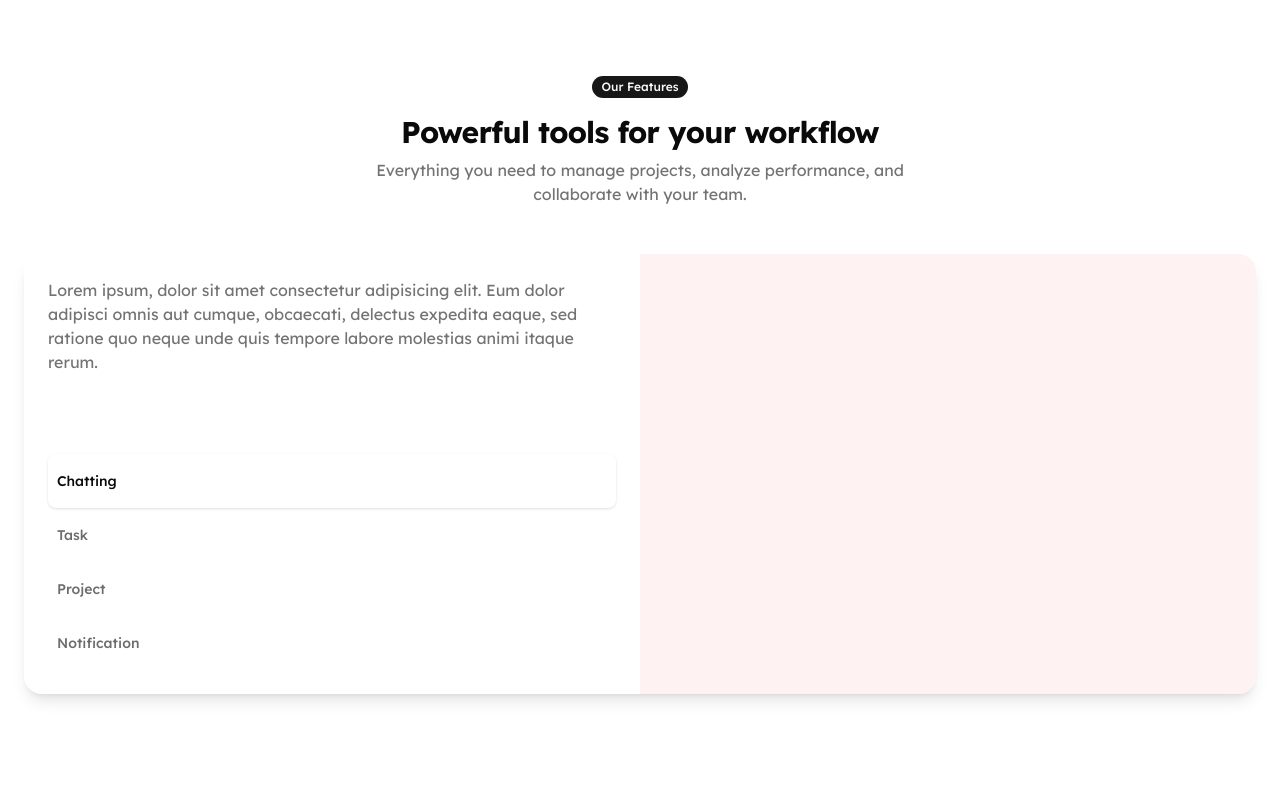
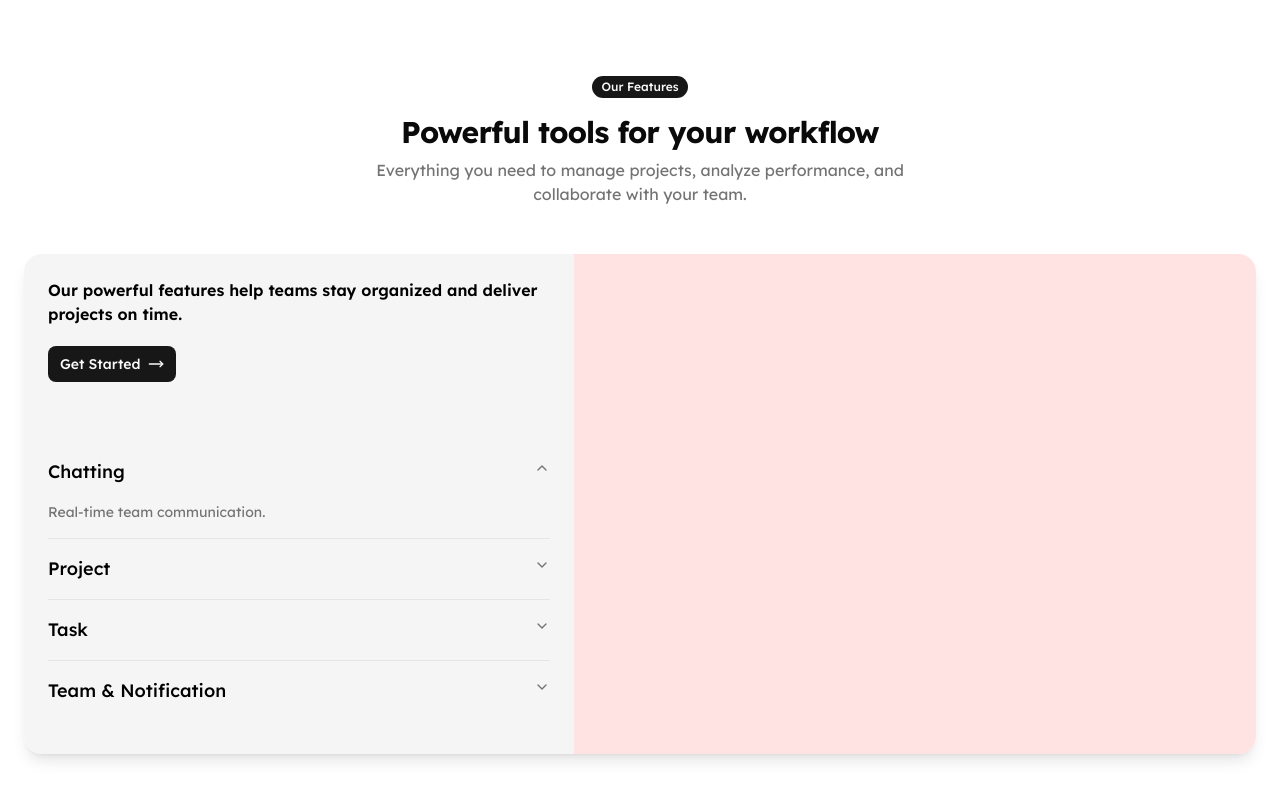
Before and after one commit to dangngocson29062003/todo-list-client, a Next.js app: page /landing in a window 1280 px wide. Shown: the part 836-1636 px from the top of the page. Built offline with nearby package versions, Linux system fonts and the light colour scheme.

Commit message:
update landing page

```diff
--- a/src/app/landing/page.tsx
+++ b/src/app/landing/page.tsx
@@ -1,5 +1,11 @@
 "use client";
 import Header from "@/src/components/landing/header";
+import {
+  Accordion,
+  AccordionContent,
+  AccordionItem,
+  AccordionTrigger,
+} from "@/src/components/shadcn/accordion";
 import { Badge } from "@/src/components/shadcn/badge";
 import { Button } from "@/src/components/shadcn/button";
 import {
@@ -16,11 +22,19 @@ import {
   TabsTrigger,
 } from "@/src/components/shadcn/tabs";
 import Typeanimation from "@/src/components/shadcn/typeanimation";
-import { BadgeCheck } from "lucide-react";
+import {
+  BadgeCheck,
+  LucideMoveRight,
+  MoveRight,
+  MoveRightIcon,
+} from "lucide-react";
 import { useTheme } from "next-themes";
+import Link from "next/link";
+import { useState } from "react";
 
 export default function LandingPage() {
   const { theme } = useTheme();
+  const [tab, setTab] = useState("chatting");
   return (
     <div>
       <Header />
@@ -58,15 +72,15 @@ export default function LandingPage() {
               </Button>
             </div>
             <div className="flex mt-5 gap-4 justify-center xl:justify-start">
-              <Badge className="bg-blue-50 text-blue-700 dark:bg-blue-950 dark:text-blue-300">
+              <Badge className="bg-blue-100 text-blue-700 dark:bg-blue-950 dark:text-blue-300">
                 <BadgeCheck />
                 No credit card required
               </Badge>
-              <Badge className="bg-green-50 text-green-700 dark:bg-green-950 dark:text-green-300">
+              <Badge className="bg-green-100 text-green-700 dark:bg-green-950 dark:text-green-300">
                 <BadgeCheck />
                 Free plan available
               </Badge>
-              <Badge className="bg-red-50 text-red-700 dark:bg-red-950 dark:text-red-300">
+              <Badge className="bg-red-100 text-red-700 dark:bg-red-950 dark:text-red-300">
                 <BadgeCheck />
                 Cancel anytime
               </Badge>
@@ -101,35 +115,73 @@ export default function LandingPage() {
 
           <Tabs
             defaultValue="chatting"
+            value={tab}
+            onValueChange={setTab}
             orientation="vertical"
-            className="grid grid-cols-[1fr_1fr] w-full gap-0 shadow-lg rounded-2xl overflow-hidden"
+            className="grid grid-cols-[550px_1fr] w-full min-h-[500px] gap-0 shadow-lg rounded-2xl overflow-hidden bg-background/60 backdrop-blur"
           >
-            <TabsList className="flex flex-col h-full w-full gap-20 rounded-r-none p-6 bg-background/60 backdrop-blur">
-              Lorem ipsum, dolor sit amet consectetur adipisicing elit. Eum
-              dolor adipisci omnis aut cumque, obcaecati, delectus expedita
-              eaque, sed ratione quo neque unde quis tempore labore molestias
-              animi itaque rerum.
+            <TabsList className="flex flex-col h-full! w-full gap-15 rounded-r-none p-6">
+              <Link href="#">
+                <h2 className="font-semibold text-black dark:text-white">
+                  Our powerful features help teams stay organized and deliver
+                  projects on time.
+                </h2>
+                <Button className="mt-5">
+                  Get Started
+                  <MoveRightIcon className="font-bold" />
+                </Button>
+              </Link>
+
               <div className="flex flex-col h-full w-full ">
-                <TabsTrigger className="justify-center py-4" value="chatting">
-                  Chatting
-                </TabsTrigger>
-                <TabsTrigger className="justify-start py-4" value="task">
-                  Task
-                </TabsTrigger>
-                <TabsTrigger className="justify-start py-4" value="project">
-                  Project
-                </TabsTrigger>
-                <TabsTrigger
-                  className="justify-start py-4"
-                  value="notification"
+                <Accordion
+                  type="single"
+                  collapsible
+                  defaultValue="shipping"
+                  className="max-w-lg"
+                  value={tab}
+                  onValueChange={(value) =>
+                    value !== "" ? setTab(value) : setTab((prev) => prev)
+                  }
                 >
-                  Notification
-                </TabsTrigger>
+                  <AccordionItem value="chatting">
+                    <AccordionTrigger className="text-lg text-black dark:text-white">
+                      Chatting
+                    </AccordionTrigger>
+                    <AccordionContent>
+                      Real-time team communication.
+                    </AccordionContent>
+                  </AccordionItem>
+                  <AccordionItem value="project">
+                    <AccordionTrigger className="text-lg text-black dark:text-white">
+                      Project
+                    </AccordionTrigger>
+                    <AccordionContent>
+                      Manage projects in one place.
+                    </AccordionContent>
+                  </AccordionItem>
+                  <AccordionItem value="task">
+                    <AccordionTrigger className="text-lg text-black dark:text-white">
+                      Task
+                    </AccordionTrigger>
+                    <AccordionContent>
+                      Organize work with tasks and subtasks.
+                    </AccordionContent>
+                  </AccordionItem>
+
+                  <AccordionItem value="notification">
+                    <AccordionTrigger className="text-lg text-black dark:text-white">
+                      Team & Notification
+                    </AccordionTrigger>
+                    <AccordionContent>
+                      Stay updated and manage your team.
+                    </AccordionContent>
+                  </AccordionItem>
+                </Accordion>
               </div>
             </TabsList>
 
             <TabsContent value="chatting">
-              <div className="w-full h-full relative bg-red-50 text-red-700 dark:bg-red-950 dark:text-red-300">
+              <div className="w-full h-full relative bg-red-100 text-red-700 dark:bg-red-950 dark:text-red-300">
                 <div className="absolute w-[1000px] flex-1 top-10 left-10 hidden 2xl:block overflow-visible">
                   <img
                     src="/images/image2.png"
@@ -145,7 +197,7 @@ export default function LandingPage() {
               </div>
             </TabsContent>
             <TabsContent value="task">
-              <div className="w-full h-full relative bg-green-50 text-green-700 dark:bg-green-950 dark:text-green-300">
+              <div className="w-full h-full relative bg-green-100 text-green-700 dark:bg-green-950 dark:text-green-300">
                 <div className="absolute w-[1000px] flex-1 top-10 left-10 hidden 2xl:block overflow-visible">
                   <img
                     src="/images/image2.png"
@@ -161,7 +213,7 @@ export default function LandingPage() {
               </div>
             </TabsContent>
             <TabsContent value="project">
-              <div className="w-full h-full relative  bg-blue-50 text-blue-700 dark:bg-blue-950 dark:text-blue-300">
+              <div className="w-full h-full relative  bg-blue-100 text-blue-700 dark:bg-blue-950 dark:text-blue-300">
                 <div className="absolute w-[1000px] flex-1 top-10 left-10 hidden 2xl:block overflow-visible">
                   <img
                     src="/images/image2.png"
@@ -177,7 +229,7 @@ export default function LandingPage() {
               </div>
             </TabsContent>
             <TabsContent value="notification">
-              <div className="w-full h-full relative bg-purple-50 text-purple-700 dark:bg-purple-950 dark:text-purple-300">
+              <div className="w-full h-full relative bg-purple-100 text-purple-700 dark:bg-purple-950 dark:text-purple-300">
                 <div className="absolute w-[1000px] flex-1 top-10 left-10 hidden 2xl:block overflow-visible">
                   <img
                     src="/images/image2.png"
--- /dev/null
+++ b/src/components/shadcn/accordion.tsx
@@ -0,0 +1,66 @@
+"use client"
+
+import * as React from "react"
+import { ChevronDownIcon } from "lucide-react"
+import { Accordion as AccordionPrimitive } from "radix-ui"
+
+import { cn } from "@/src/lib/utils"
+
+function Accordion({
+  ...props
+}: React.ComponentProps<typeof AccordionPrimitive.Root>) {
+  return <AccordionPrimitive.Root data-slot="accordion" {...props} />
+}
+
+function AccordionItem({
+  className,
+  ...props
+}: React.ComponentProps<typeof AccordionPrimitive.Item>) {
+  return (
+    <AccordionPrimitive.Item
+      data-slot="accordion-item"
+      className={cn("border-b last:border-b-0", className)}
+      {...props}
+    />
+  )
+}
+
+function AccordionTrigger({
+  className,
+  children,
+  ...props
+}: React.ComponentProps<typeof AccordionPrimitive.Trigger>) {
+  return (
+    <AccordionPrimitive.Header className="flex">
+      <AccordionPrimitive.Trigger
+        data-slot="accordion-trigger"
+        className={cn(
+          "flex flex-1 items-start justify-between gap-4 rounded-md py-4 text-left text-sm font-medium transition-all outline-none hover:underline focus-visible:border-ring focus-visible:ring-[3px] focus-visible:ring-ring/50 disabled:pointer-events-none disabled:opacity-50 [&[data-state=open]>svg]:rotate-180",
+          className
+        )}
+        {...props}
+      >
+        {children}
+        <ChevronDownIcon className="pointer-events-none size-4 shrink-0 translate-y-0.5 text-muted-foreground transition-transform duration-200" />
+      </AccordionPrimitive.Trigger>
+    </AccordionPrimitive.Header>
+  )
+}
+
+function AccordionContent({
+  className,
+  children,
+  ...props
+}: React.ComponentProps<typeof AccordionPrimitive.Content>) {
+  return (
+    <AccordionPrimitive.Content
+      data-slot="accordion-content"
+      className="overflow-hidden text-sm data-[state=closed]:animate-accordion-up data-[state=open]:animate-accordion-down"
+      {...props}
+    >
+      <div className={cn("pt-0 pb-4", className)}>{children}</div>
+    </AccordionPrimitive.Content>
+  )
+}
+
+export { Accordion, AccordionItem, AccordionTrigger, AccordionContent }
```
